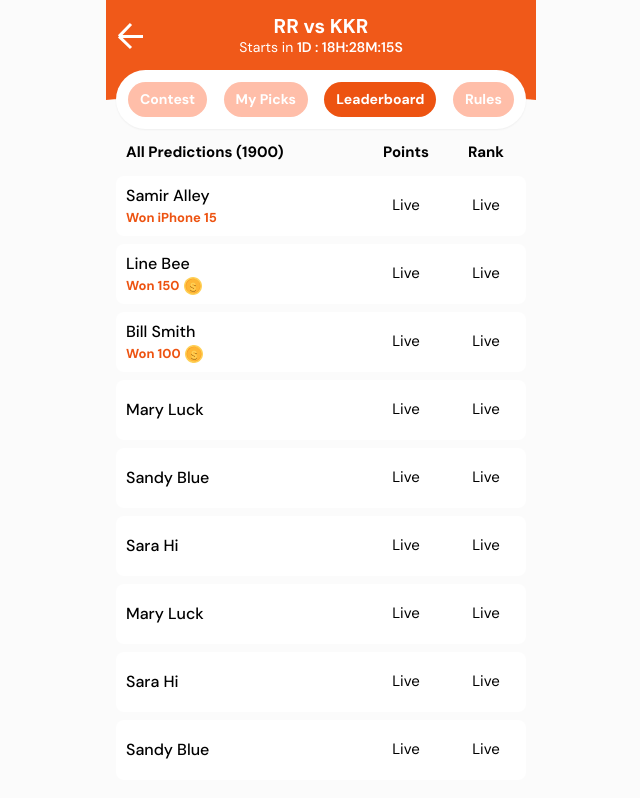
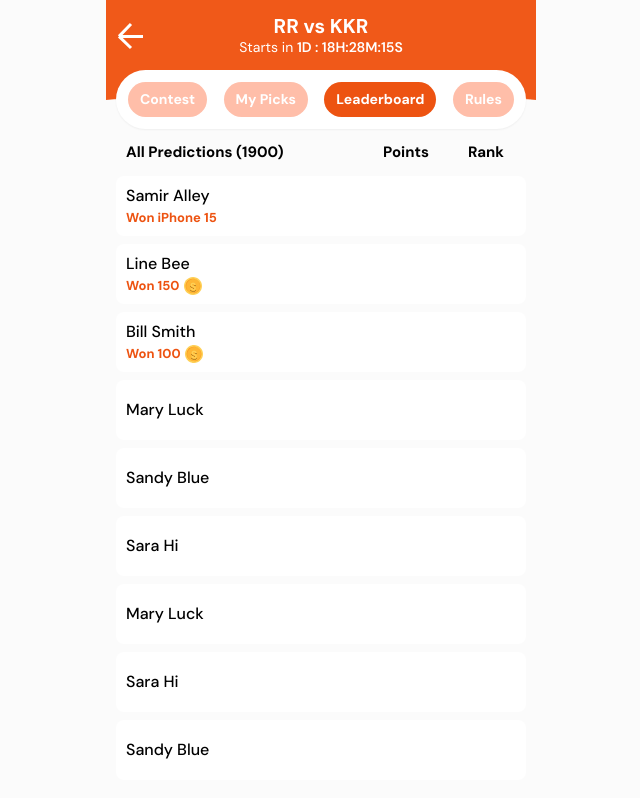
Before and after one commit to Achyut770/super5, a Next.js app: page /1/leaderboard in a window 1280 px wide. Shown: the whole page, without its empty margins (319-959 px from the left). Built offline with nearby package versions, Linux system fonts and the light colour scheme.

Commit message:
Changes Made

```diff
--- a/app/[gameId]/contest/page.js
+++ b/app/[gameId]/contest/page.js
@@ -5,11 +5,9 @@ import WiningRank from "@/components/contest/WiningRank";
 import { findMatches } from "../../../components/common/helper";
 
 const Page = ({ params }) => {
-  const { gameId = 1 } = params; // Get dynamic param from URL
+  const { gameId = 1 } = params;
 
   const data = findMatches(gameId);
-  // fetch data and find if its status
-  console.log("Data", data);
 
   if (!gameId || !data) return;
 
--- a/app/[gameId]/leaderboard/page.jsx
+++ b/app/[gameId]/leaderboard/page.jsx
@@ -4,7 +4,7 @@ import LeaderboardPrediction from "@/components/leaderboard/LeaderboardPredictio
 import { findMatches, statusData } from "../../../components/common/helper";
 
 const page = ({ params }) => {
-  const { gameId = 1 } = params; // Get dynamic param from URL
+  const { gameId = 1 } = params;
 
   if (!gameId) return;
 
--- a/components/leaderboard/LeaderboardPrediction.jsx
+++ b/components/leaderboard/LeaderboardPrediction.jsx
@@ -110,6 +110,7 @@ const LeaderboardPrediction = ({ status }) => {
       >
         <SelectedPrediction
           setShowSelectedPrediction={setShowSelectedPrediction}
+          status={status}
         />
       </div>
     </>
--- a/components/leaderboard/LeaderboardPredictionTableList.jsx
+++ b/components/leaderboard/LeaderboardPredictionTableList.jsx
@@ -24,12 +24,12 @@ const LeaderboardPredictionTableList = ({
         </div>
         <div class="w-[80px] flex justify-center items-center gap-1">
           <span class="text-[#000] text-[15px]">
-            {isUpComing ? data.points : status}
+            {isUpComing ? data.points : null}
           </span>
         </div>
         <div class="w-[80px] flex justify-center items-center gap-1">
           <span class="text-[#000] text-[15px]">
-            {isUpComing ? data.rank : status}
+            {isUpComing ? data.rank : null}
           </span>
         </div>
       </div>
--- a/components/leaderboard/SelectedPrediction.jsx
+++ b/components/leaderboard/SelectedPrediction.jsx
@@ -1,7 +1,7 @@
 "use client";
 import { CrossMark, TickMark } from "../common/Icons";
 
-const SelectedPrediction = ({ setShowSelectedPrediction }) => {
+const SelectedPrediction = ({ setShowSelectedPrediction, status }) => {
   const data = [
     {
       id: 1,
@@ -29,6 +29,7 @@ const SelectedPrediction = ({ setShowSelectedPrediction }) => {
       point: -172,
     },
   ];
+  const isLive = status === "Live";
   return (
     <div className="max-w-[430px] relative max-h-full overflow-hidden bg-white mx-auto w-full px-[10px]">
       <button
@@ -59,15 +60,18 @@ const SelectedPrediction = ({ setShowSelectedPrediction }) => {
         <h2 className="text-black leading-[1] text-[18px] text-left">
           Samir Alley <b>- 150 points</b>
         </h2>
+        {!isLive && (
           <span className="leading-[1] font-bold text-primary">
             Won iPhone 15
           </span>
+        )}
       </div>
 
       <div className="flex h-[calc(100%-78px)] overflow-auto flex-col gap-3">
         {data.map((d) => (
           <div className="flex px-3 cursor-pointer items-center rounded-lg bg-[#F6F6F6] py-2 justify-between w-full">
             <div className="flex gap-3 items-center">
+              {!isLive && (
                 <span
                   className={`${
                     d.point > 0 ? "bg-[#0EA900]" : "bg-[#FF2E00]"
@@ -75,12 +79,14 @@ const SelectedPrediction = ({ setShowSelectedPrediction }) => {
                 >
                   {d.id}
                 </span>
+              )}
               <div className="flex gap-[3px] flex-col">
                 <h1 className="text-black text-[14px] font-medium">
                   Question {d.id}
                 </h1>
                 <div className="flex gap-1 items-center">
                   <p className="leading-[1] font-bold text-[16px]">{d.name} </p>
+                  {!isLive && (
                     <p
                       className={`leading-[1] font-bold text-[16px] ${
                         d.point > 0 ? "text-[#0EA900]" : "text-[#FF2E00]"
@@ -88,6 +94,7 @@ const SelectedPrediction = ({ setShowSelectedPrediction }) => {
                     >
                       {d.point > 0 ? `+${d.point}` : d.point}
                     </p>
+                  )}
                 </div>
               </div>
             </div>
```
Lines whose indentation alone changed are shown as unchanged.
